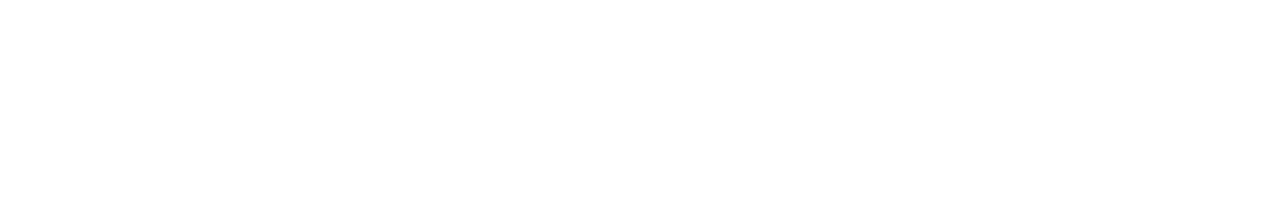
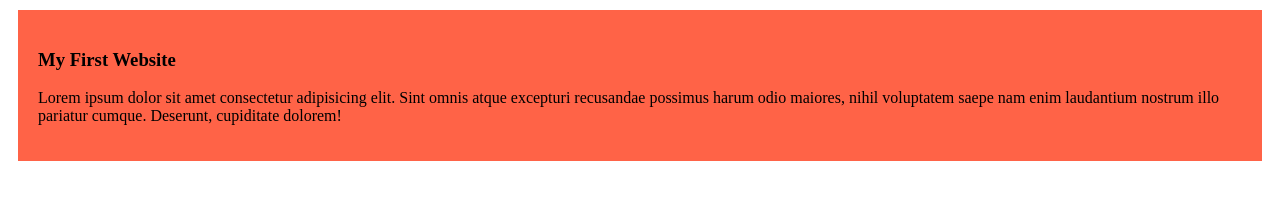
Before and after one commit to Saimur-Shahidullah/my-simple-website, a plain HTML site: page index.html in a window 1280 px wide. Drawn offline with Linux system fonts and the light colour scheme.

Commit message:
added the first blog

```diff
--- a/index.html
+++ b/index.html
@@ -4,8 +4,12 @@
     <meta charset="UTF-8">
     <meta name="viewport" content="width=device-width, initial-scale=1.0">
     <title>My Simple Website</title>
+    <link rel="stylesheet" href="styles/blog.css">
 </head>
 <body>
-
+    <div>
+        <h3>My First Website</h3>
+        <p>Lorem ipsum dolor sit amet consectetur adipisicing elit. Sint omnis atque excepturi recusandae possimus harum odio maiores, nihil voluptatem saepe nam enim laudantium nostrum illo pariatur cumque. Deserunt, cupiditate dolorem!</p>
+    </div>
 </body>
 </html>
--- /dev/null
+++ b/styles/blog.css
@@ -0,0 +1,5 @@
+div{
+    background-color: tomato;
+    padding: 20px;
+    margin: 10px;
+}
```
